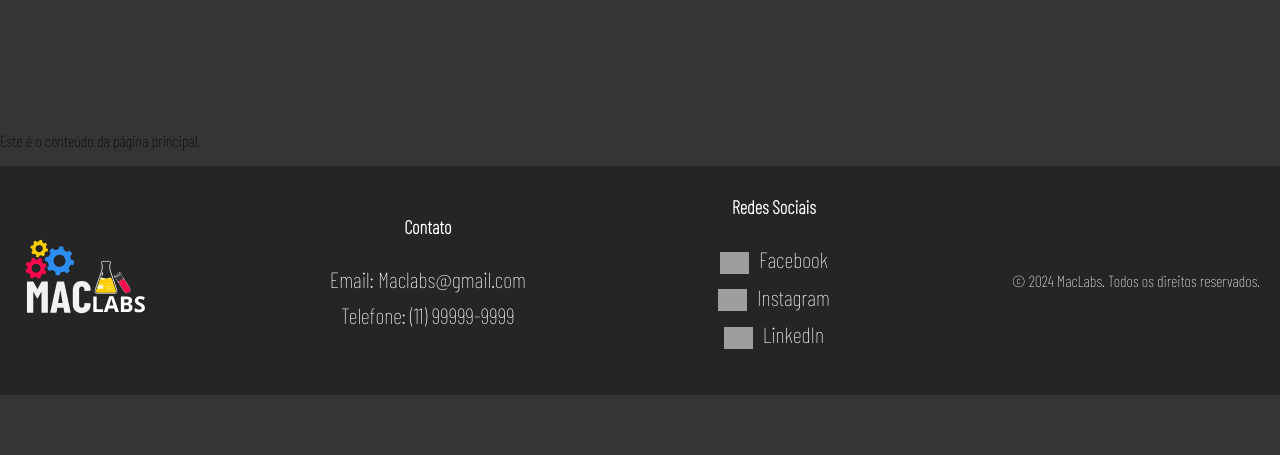
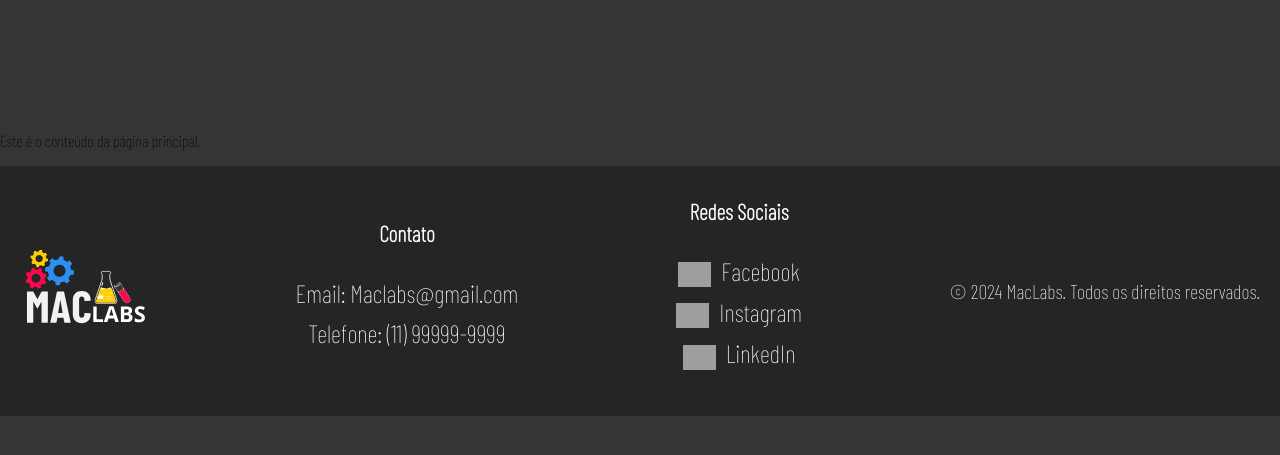
Before and after one commit to LeoDellAmatrice/MacLabs, a Flask app: page / in a window 1280 px wide. Shown: the part 265-720 px from the top of the page. Run offline with Flask 3, Linux system fonts and the light colour scheme; grey boxes are pictures that could not be loaded.

Commit message:
melhoria visibilidade

```diff
--- a/static/css/base.css
+++ b/static/css/base.css
@@ -110,9 +110,17 @@ footer {
     color: var(--text-color);
 }
 
+#contato h3{
+    font-size: var(--font-size-large);
+}
+
 /* Redes sociais */
 #redes-sociais {
     text-align: center;
+}
+
+#redes-sociais h3{
+    font-size: var(--font-size-large);
 }
 
 #redes-sociais img {
@@ -140,12 +148,15 @@ footer ul {
 }
 
 li {
-    font-size: 22px;
+    font-size: 25px;
     color: var(--text-color);
     list-style-type: none;
     margin-bottom: 10px;
 }
 
+#copyright {
+    font-size: 20px;
+}
 /* ================= MEDIA QUERIES ================= */
 
 /* Tela até 950px */
```
